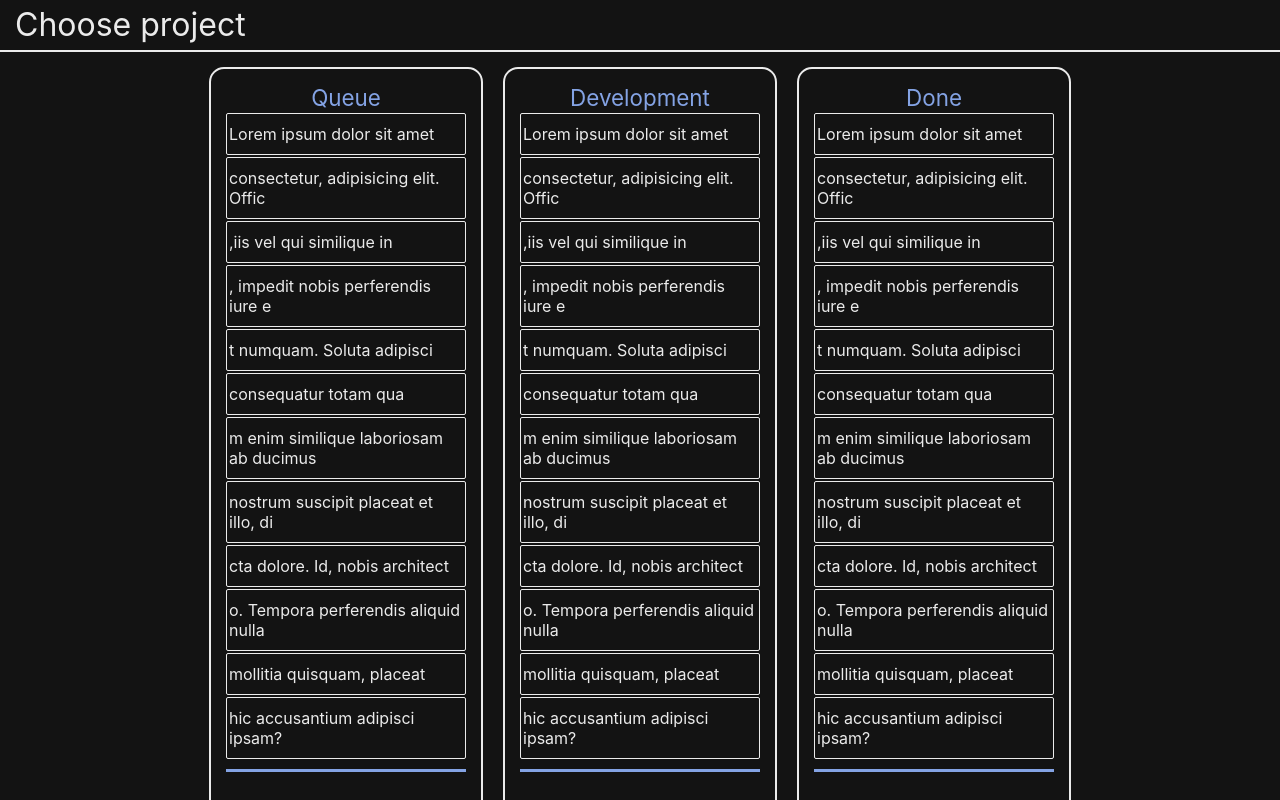
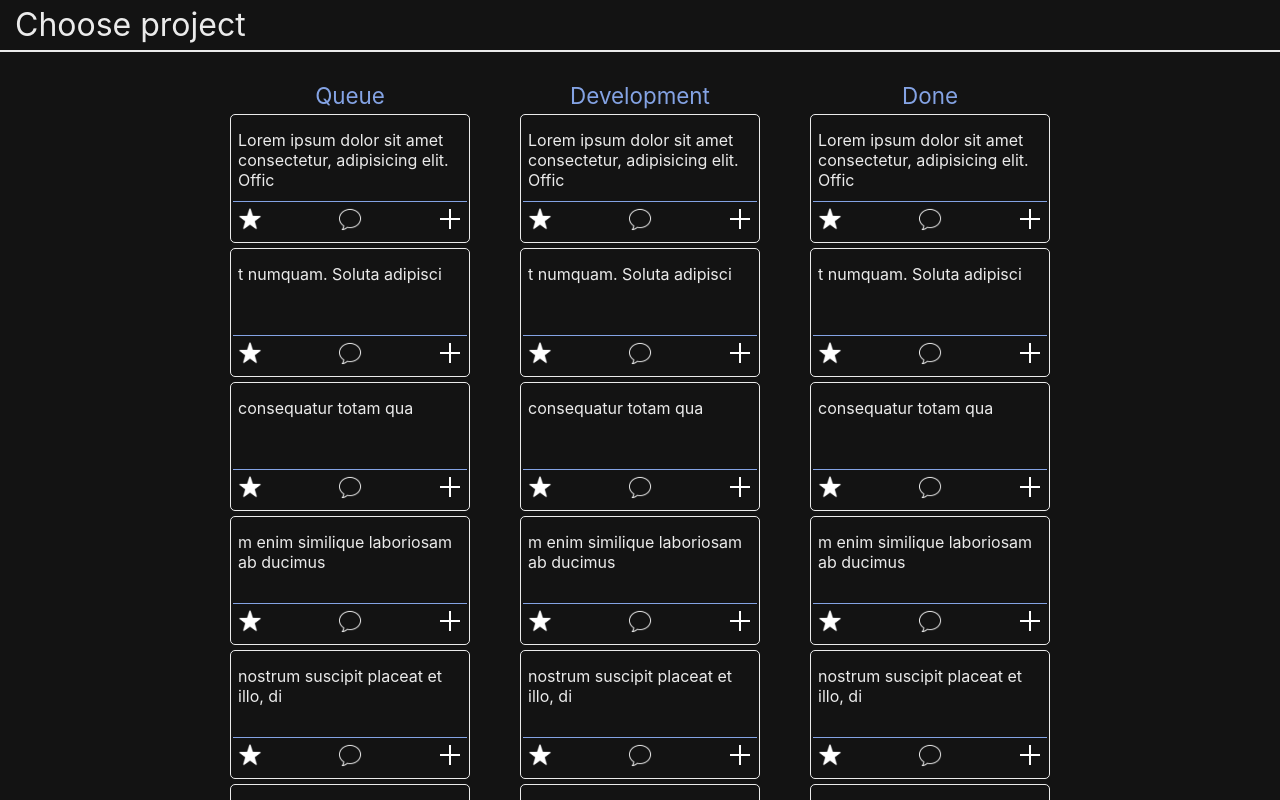
Before and after one commit to Sanvinganza/myTodo, a React (Create React App) app: page /1 in a window 1280 px wide. Shown: the top 800 px of the page. Built offline with nearby package versions, Linux system fonts and the light colour scheme.

Commit message:
added attribute for task(style) update structure

```diff
--- a/src/components/Project/Project.scss
+++ b/src/components/Project/Project.scss
@@ -9,7 +9,7 @@
   padding: 20px 40px;
   justify-content: center;
   flex-direction: column;
-  border: 2px color.$white solid;
+  border: 1px color.$white solid;
   text-decoration: none;
   .title {
     padding: 5px 0;
--- a/src/global.scss
+++ b/src/global.scss
@@ -18,3 +18,9 @@ body {
 a {
   text-decoration: none;
 }
+
+img {
+  width: 24px;
+  height: 24px;
+  padding: 5px;
+}
--- a/src/pages/Tasks/Queue/Queue.scss
+++ b/src/pages/Tasks/Queue/Queue.scss
@@ -3,14 +3,33 @@
 .queue-container {
   .queue-item {
     padding: 10px 2px;
-    border-radius: 2px;
-    margin: 2px 0;
+    border-radius: 5px;
+    margin: 5px 0;
     border: 1px color.$white solid;
+    display: flex;
+    justify-content: center;
+    flex-direction: column;
+    align-content: space-between;
+    height: 107px;
+    span.about {
+      height: 100%;
+      display: -webkit-box;
+      -webkit-line-clamp: 3;
+      -webkit-box-orient: vertical;
+      overflow: hidden;
+      text-overflow: ellipsis;
+      padding: 5px;
+    }
   }
 
   footer {
-    height: 40px;
-    border-top: 3px color.$blue solid;
+    height: 30px;
+    border-top: 1px color.$blue solid;
     margin-top: 10px;
   }
 }
+
+.attribute-container {
+  display: flex;
+  justify-content: space-between;
+}
--- a/src/pages/Tasks/Queue/Queue.tsx
+++ b/src/pages/Tasks/Queue/Queue.tsx
@@ -1,12 +1,11 @@
 export interface IQueueProps {}
 import "./Queue.scss"
-
+export interface ICardProps {
+  task: string
+}
 export function Queue(props: IQueueProps) {
   const queue1 = [
-    "Lorem ipsum dolor sit amet",
-    " consectetur, adipisicing elit. Offic",
-    ",iis vel qui similique in",
-    ", impedit nobis perferendis iure e",
+    "Lorem ipsum dolor sit amet consectetur, adipisicing elit. Offic",
     "t numquam. Soluta adipisci",
     " consequatur totam qua",
     "m enim similique laboriosam ab ducimus ",
@@ -17,12 +16,33 @@ export function Queue(props: IQueueProps) {
     "hic accusantium adipisci ipsam?",
   ]
 
+  const Card = ({ task }: ICardProps) => (
+    <>
+      <div className="queue-item">
+        <span className="about">{task}</span>
+        <footer>
+          <div className="attribute-container">
+            <div className="attribute">
+              <img src={require("../../../images/star.png")} />
+            </div>
+            <div className="attribute">
+              <img src={require("../../../images/message.png")} />
+            </div>
+            <div className="attribute">
+              <img src={require("../../../images/add.png")} />
+            </div>
+          </div>
+        </footer>
+      </div>
+    </>
+  )
+
   return (
     <div className="queue-container">
       {queue1.map(task => {
-        return <div className="queue-item">{task}</div>
+        return <Card task={task} />
       })}
-      <footer></footer>
+      <footer>add task</footer>
     </div>
   )
 }
--- a/src/pages/Tasks/Tasks.scss
+++ b/src/pages/Tasks/Tasks.scss
@@ -12,7 +12,6 @@
     margin: 0 10px;
     padding: 15px;
 
-    border: 2px color.$white solid;
     width: calc(100vw / 3 - 50px);
     max-width: 240px;
     height: 100%;
```
Also changed, not shown: src/images/add.png (added), src/images/star.png (added).
